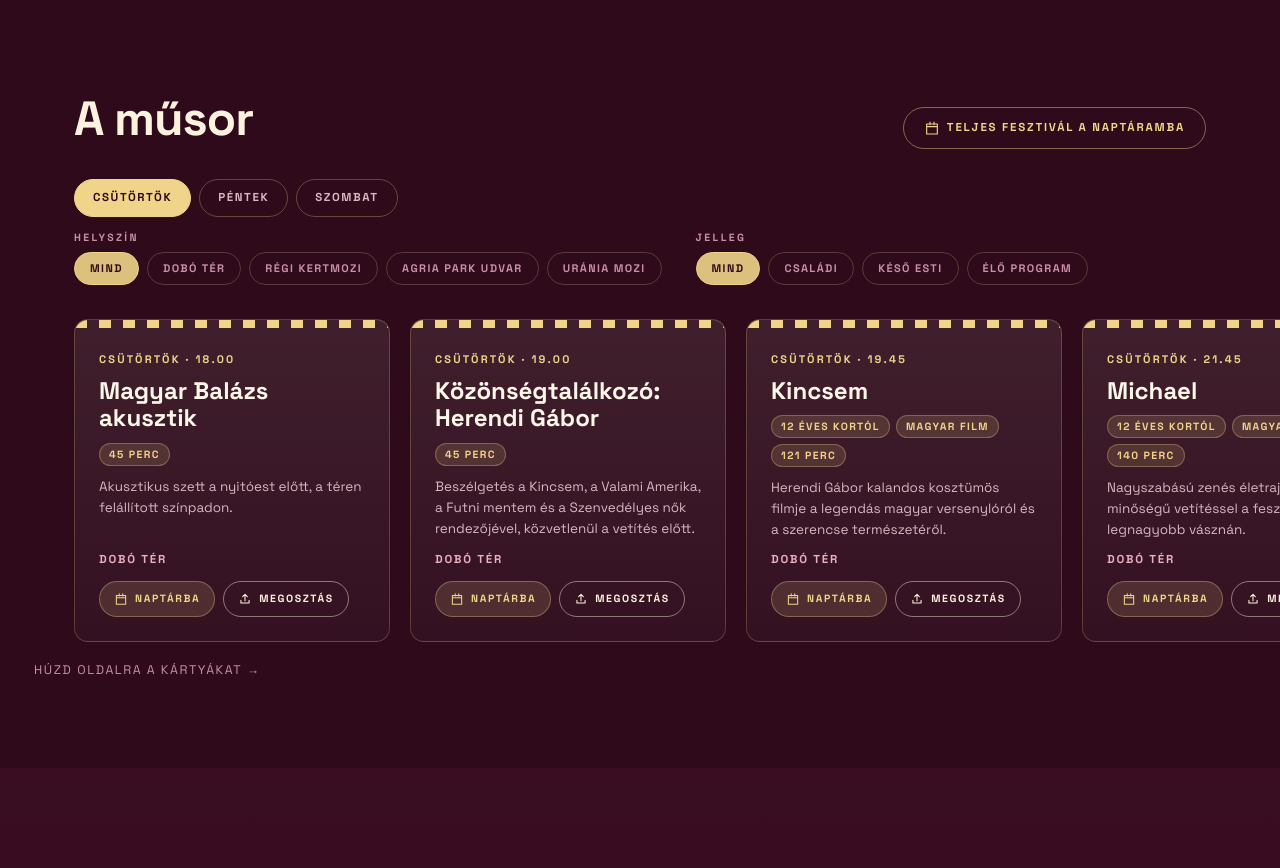
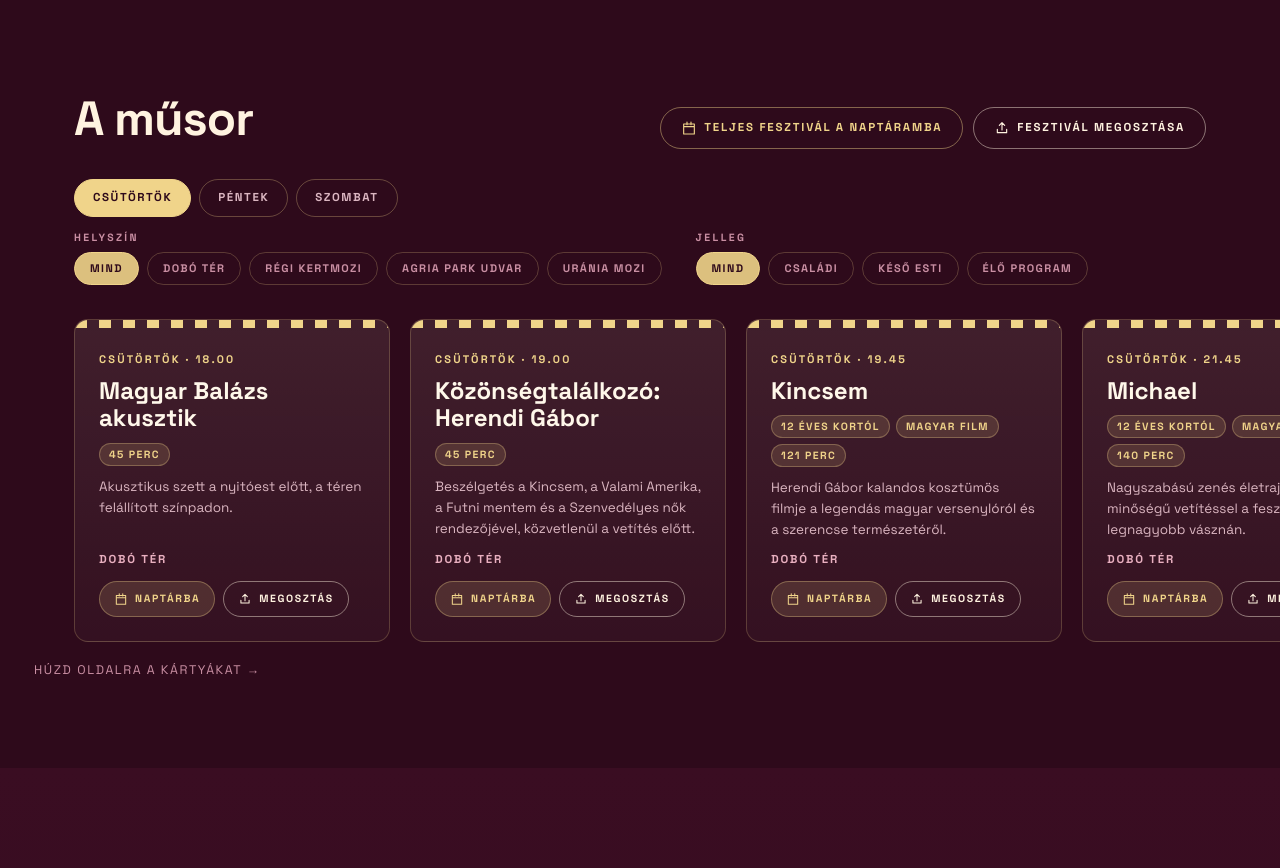
Before and after one commit to emp-eter/belvarosi_filmpiknik, a React (Vite) app: page / in a window 1280 px wide. Shown: the part 893-1761 px from the top of the page. Built offline with nearby package versions, Linux system fonts and the light colour scheme.

Commit message:
Fesztivál megosztása story-kártyával, uraniaeger.hu eltávolítva

```diff
--- a/index.html
+++ b/index.html
@@ -8,7 +8,7 @@
       name="description"
       content="Három nap, négy helyszín, tizennégy film Eger belvárosában. Közönségtalálkozók, premierek, jubileumi vetítések, élőzene és ingyenes filmes LEGO-kiállítás. Minden program ingyenes."
     />
-    <link rel="canonical" href="https://filmpiknik.uraniaeger.hu/" />
+    <link rel="canonical" href="https://emp-eter.github.io/belvarosi_filmpiknik/" />
     <meta property="og:type" content="website" />
     <meta property="og:site_name" content="Belvárosi Filmpiknik" />
     <meta property="og:title" content="Belvárosi Filmpiknik 2026 · Eger, szeptember 17–19." />
--- a/src/App.tsx
+++ b/src/App.tsx
@@ -1,5 +1,4 @@
 import { useState } from "react";
-import type { Entry } from "./data/types";
 import { Admission } from "./sections/Admission";
 import { Hero } from "./sections/Hero";
 import { JsonLd } from "./sections/JsonLd";
@@ -7,13 +6,13 @@ import { Programme } from "./sections/Programme";
 import { RainBanner } from "./sections/RainBanner";
 import { SiteFooter } from "./sections/SiteFooter";
 import { SiteHeader } from "./sections/SiteHeader";
-import { StoryOverlay } from "./sections/StoryOverlay";
+import { StoryOverlay, type Story } from "./sections/StoryOverlay";
 import { Venues } from "./sections/Venues";
 
 /* Sorrend fentről lefelé: esősáv (feltételes) → fejléc → hero → műsor →
    helyszínek + térkép → belépő → lábléc → story overlay (feltételes). */
 export default function App() {
-  const [story, setStory] = useState<Entry | null>(null);
+  const [story, setStory] = useState<Story | null>(null);
 
   return (
     <div style={{ maxWidth: "100%", overflowX: "hidden" }}>
@@ -26,7 +25,7 @@ export default function App() {
         <Admission />
       </main>
       <SiteFooter />
-      <StoryOverlay entry={story} onClose={() => setStory(null)} />
+      <StoryOverlay story={story} onClose={() => setStory(null)} />
       <JsonLd />
     </div>
   );
--- a/src/data/programme.json
+++ b/src/data/programme.json
@@ -6,9 +6,9 @@
     "city": "Eger",
     "dateRange": "2026. SZEPT. 17–19.",
     "opening": "2026-09-17T18:00:00+02:00",
-    "url": "https://uraniaeger.hu",
-    "siteUrl": "https://filmpiknik.uraniaeger.hu/",
-    "organiser": "Uránia Mozi és Rendezvényközpont",
+    "url": "https://www.cinemacenter.hu",
+    "siteUrl": "https://emp-eter.github.io/belvarosi_filmpiknik/",
+    "organiser": "CinemaCenter",
     "facebook": "https://www.facebook.com/egermozi",
     "facebookEvent": "https://www.facebook.com/events/992140370549632/",
     "rainVenue": "Uránia Mozi",
--- a/src/lib/calendar.ts
+++ b/src/lib/calendar.ts
@@ -56,8 +56,8 @@ export function eventFor({ day, film }: Entry): CalendarEvent {
     endIso: iso(endMs),
     title: `${film.title} · ${festival.name}`,
     location: `${film.venue}, ${festival.city}`,
-    description: `${film.sub}\n\nIngyenes program. ${festival.url}`,
-    uid: `filmpiknik-${festival.year}-${slug(film.title)}-${stamp(startMs)}@uraniaeger.hu`,
+    description: `${film.sub}\n\nIngyenes program. ${festival.facebookEvent}`,
+    uid: `filmpiknik-${festival.year}-${slug(film.title)}-${stamp(startMs)}@belvarosifilmpiknik.eger`,
   };
 }
 
--- a/src/sections/Programme.module.css
+++ b/src/sections/Programme.module.css
@@ -8,6 +8,11 @@
   justify-content: space-between;
   gap: 18px;
   flex-wrap: wrap;
+}
+.headActions {
+  display: flex;
+  flex-wrap: wrap;
+  gap: 10px;
 }
 .title {
   margin: 0;
--- a/src/sections/Programme.tsx
+++ b/src/sections/Programme.tsx
@@ -3,19 +3,20 @@ import { Button } from "../components/ui/Button";
 import { Chip } from "../components/ui/Chip";
 import { Icon, ICONS } from "../components/ui/Icon";
 import { days, entryKey, scheduledEntries, TAG_LABELS, TAGS, VENUE_NAMES } from "../data/programme";
-import type { Entry, Tag, VenueName } from "../data/types";
+import type { Tag, VenueName } from "../data/types";
 import { useEscape } from "../hooks/useEscape";
 import { useOverflowX } from "../hooks/useOverflowX";
 import { buildIcs, downloadIcs, eventFor, FESTIVAL_ICS_FILENAME } from "../lib/calendar";
 import { reveal } from "../lib/reveal";
 import { FilmCard } from "./FilmCard";
+import { festivalStory, storyForEntry, type Story } from "./StoryOverlay";
 import styles from "./Programme.module.css";
 
 type VenueFilter = VenueName | "Mind";
 type TagFilter = Tag | "Mind";
 
 interface ProgrammeProps {
-  onShare: (entry: Entry) => void;
+  onShare: (story: Story) => void;
 }
 
 export function Programme({ onShare }: ProgrammeProps) {
@@ -61,10 +62,16 @@ export function Programme({ onShare }: ProgrammeProps) {
         <h2 className={`reveal ${styles.title}`} style={reveal(0)}>
           A műsor
         </h2>
-        <Button variant="outlineGold" size="md" pill className="reveal" style={reveal(60)} onClick={addWholeFestival}>
-          <Icon path={ICONS.calendar} size={16} strokeWidth={1.7} />
-          Teljes fesztivál a naptáramba
-        </Button>
+        <div className={`reveal ${styles.headActions}`} style={reveal(60)}>
+          <Button variant="outlineGold" size="md" pill onClick={addWholeFestival}>
+            <Icon path={ICONS.calendar} size={16} strokeWidth={1.7} />
+            Teljes fesztivál a naptáramba
+          </Button>
+          <Button variant="outline" size="md" pill onClick={() => onShare(festivalStory())}>
+            <Icon path={ICONS.share} size={16} strokeWidth={1.7} />
+            Fesztivál megosztása
+          </Button>
+        </div>
       </div>
 
       <div className={`container ${styles.controls}`}>
@@ -110,7 +117,7 @@ export function Programme({ onShare }: ProgrammeProps) {
               calOpen={calMenu === key}
               onToggleCal={() => setCalMenu((cur) => (cur === key ? null : key))}
               onCloseCal={closeCal}
-              onShare={() => onShare({ day, film })}
+              onShare={() => onShare(storyForEntry({ day, film }))}
             />
           );
         })}
--- a/src/sections/StoryOverlay.tsx
+++ b/src/sections/StoryOverlay.tsx
@@ -1,28 +1,50 @@
 import { useEffect, useRef, useState } from "react";
 import { Button } from "../components/ui/Button";
-import { festival, timeText } from "../data/programme";
+import { days, festival, filmCount, timeText, venues } from "../data/programme";
 import type { Entry } from "../data/types";
 import { useEscape } from "../hooks/useEscape";
 import styles from "./StoryOverlay.module.css";
 
+/** Amit a story-kártya mutat: egy film, vagy az egész fesztivál. */
+export interface Story {
+  title: string;
+  when: string;
+  venue: string;
+  /** A megosztott szöveg első sora; alapból a cím. */
+  shareTitle?: string;
+}
+
+export function storyForEntry({ day, film }: Entry): Story {
+  return { title: film.title, when: `${day.label} · ${timeText(film)}`, venue: `${film.venue} · ingyenes` };
+}
+
+export function festivalStory(): Story {
+  return {
+    title: festival.name,
+    when: `${days.length} nap · ${venues.length} helyszín · ${filmCount} film`,
+    venue: `Eger történelmi belvárosa · minden program ingyenes`,
+    shareTitle: `${festival.name} ${festival.year}`,
+  };
+}
+
 interface StoryOverlayProps {
-  entry: Entry | null;
+  story: Story | null;
   onClose: () => void;
 }
 
 /* Teljes képernyős overlay egy 9:16-os, magasságvezérelt story-kártyával.
    A kártya container-query egység (cqh), így a kártyával skálázik, nem a
    viewporttal. Bezár: Escape, háttérre kattintás, Bezár gomb. */
-export function StoryOverlay({ entry, onClose }: StoryOverlayProps) {
+export function StoryOverlay({ story, onClose }: StoryOverlayProps) {
   const [copied, setCopied] = useState(false);
   const dialogRef = useRef<HTMLDivElement>(null);
   const restoreFocus = useRef<HTMLElement | null>(null);
 
-  useEscape(entry !== null, onClose);
+  useEscape(story !== null, onClose);
 
   /* Fókusz be az overlaybe nyitáskor, vissza a megnyitó gombra záráskor. */
   useEffect(() => {
-    if (!entry) return;
+    if (!story) return;
     restoreFocus.current = document.activeElement as HTMLElement | null;
     dialogRef.current?.focus();
     const prevOverflow = document.body.style.overflow;
@@ -31,7 +53,7 @@ export function StoryOverlay({ entry, onClose }: StoryOverlayProps) {
       document.body.style.overflow = prevOverflow;
       restoreFocus.current?.focus?.();
     };
-  }, [entry]);
+  }, [story]);
 
   useEffect(() => {
     if (!copied) return;
@@ -39,14 +61,12 @@ export function StoryOverlay({ entry, onClose }: StoryOverlayProps) {
     return () => clearTimeout(id);
   }, [copied]);
 
-  if (!entry) return null;
-  const { day, film } = entry;
-  const when = `${day.label} · ${timeText(film)}`;
-  const venueLine = `${film.venue} · ingyenes`;
+  if (!story) return null;
 
   const share = () => {
-    const text = `${film.title} — ${festival.name}, ${when}, ${venueLine}`;
-    const url = typeof location !== "undefined" ? location.href : festival.siteUrl;
+    const head = story.shareTitle ?? `${story.title} — ${festival.name}`;
+    const text = `${head}, ${story.when}, ${story.venue}`;
+    const url = typeof location !== "undefined" ? location.href.split("#")[0] : festival.siteUrl;
     if (navigator.share) {
       navigator.share({ title: festival.name, text, url }).catch(() => {});
     } else if (navigator.clipboard) {
@@ -63,7 +83,7 @@ export function StoryOverlay({ entry, onClose }: StoryOverlayProps) {
         ref={dialogRef}
         role="dialog"
         aria-modal="true"
-        aria-label={`Megosztás: ${film.title}`}
+        aria-label={`Megosztás: ${story.title}`}
         tabIndex={-1}
         className={styles.dialog}
         onClick={(e) => e.stopPropagation()}
@@ -78,13 +98,13 @@ export function StoryOverlay({ entry, onClose }: StoryOverlayProps) {
               </div>
             </div>
             <div>
-              <div className={styles.when}>{when}</div>
-              <div className={styles.title}>{film.title}</div>
-              <div className={styles.venue}>{venueLine}</div>
+              <div className={styles.when}>{story.when}</div>
+              <div className={styles.title}>{story.title}</div>
+              <div className={styles.venue}>{story.venue}</div>
             </div>
             <div className={styles.foot}>
               <span className={styles.free}>Ingyenes</span>
-              <span className={styles.site}>uraniaeger.hu</span>
+              <span className={styles.site}>Eger · A te városod</span>
             </div>
           </div>
         </div>
```
Also changed, not shown: 1 other file (tests, documents, lock files or other folders).
